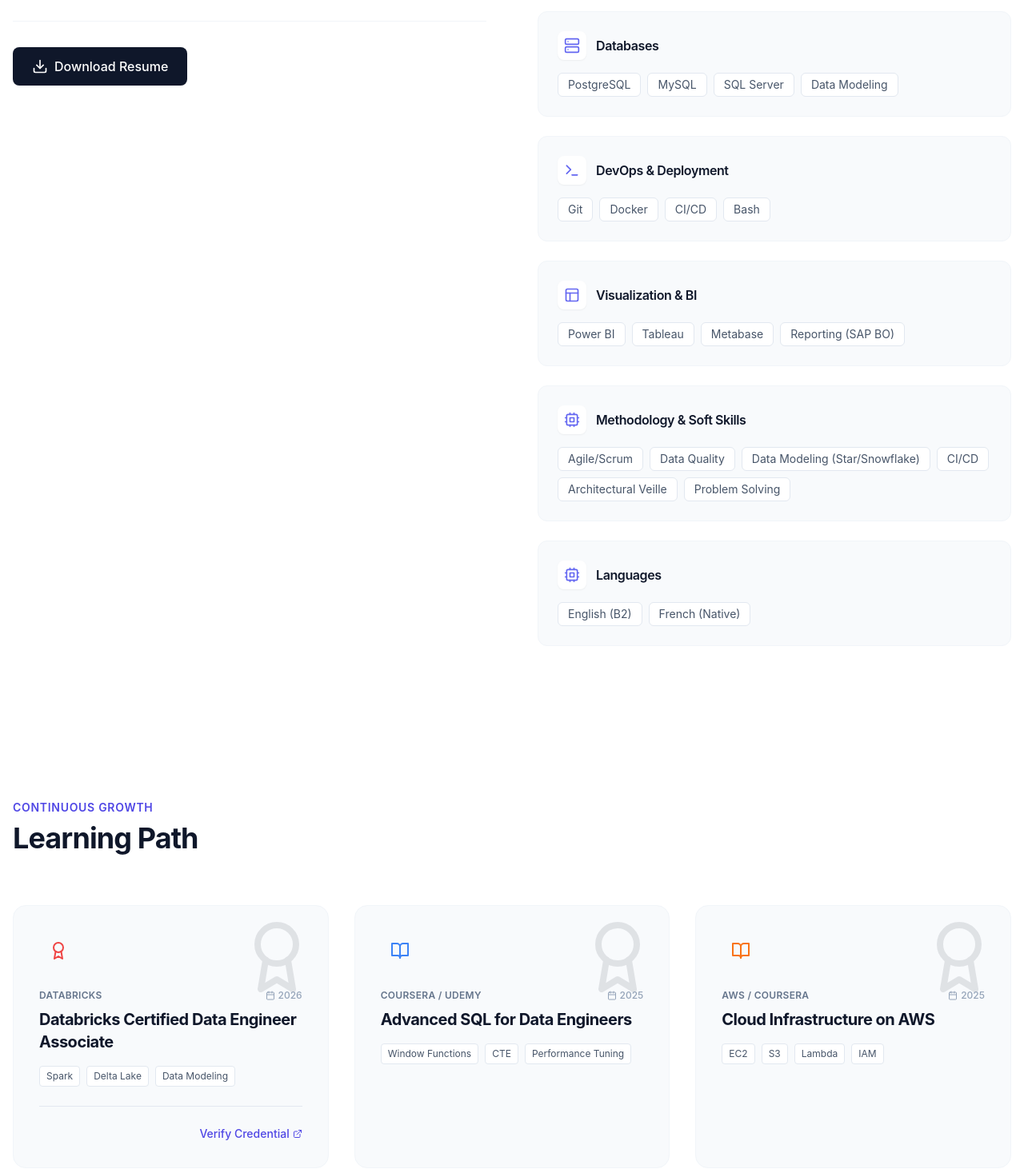
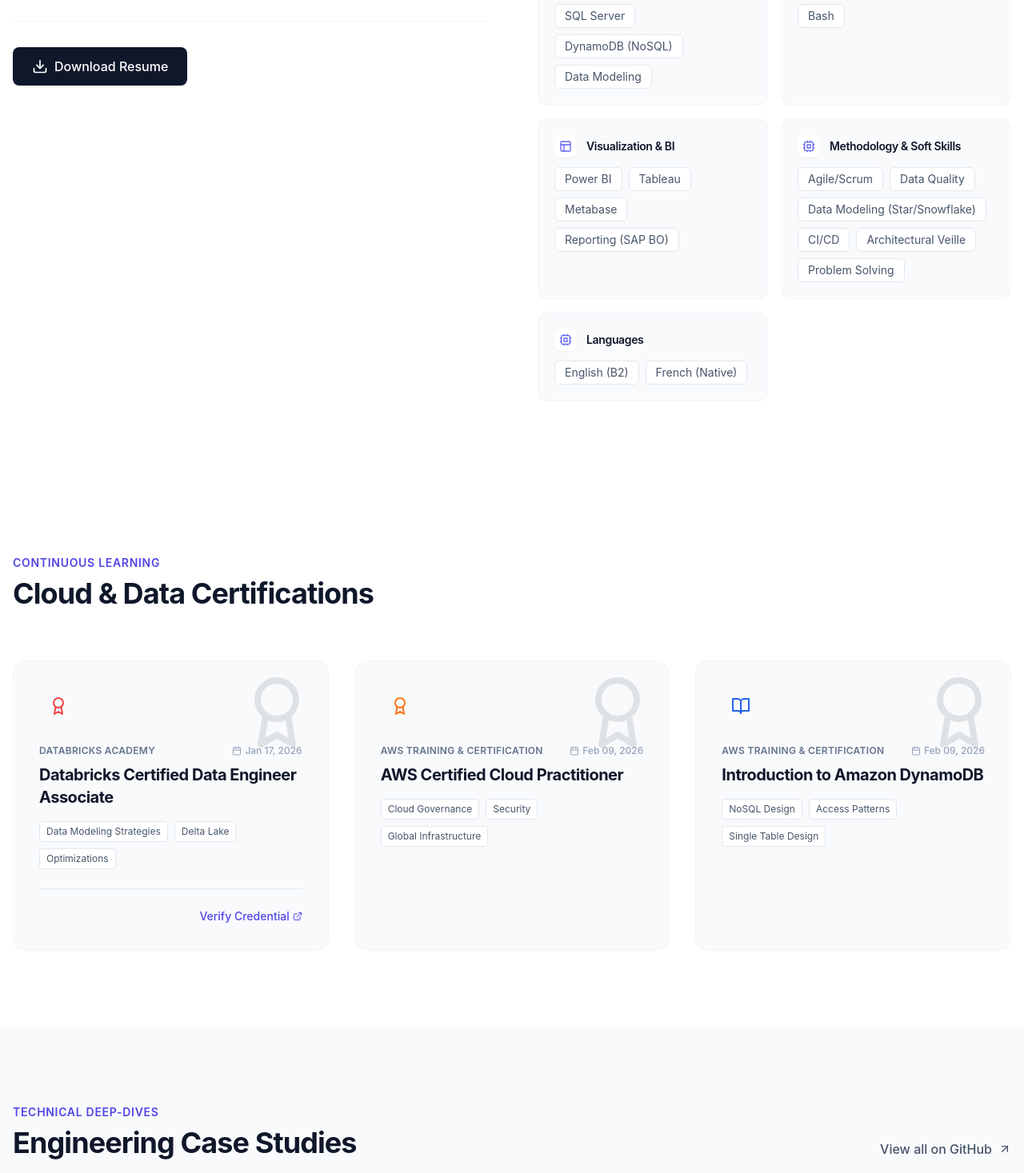
Before and after one commit to Yann2808/Portfolio, a React (Vite) app: page / in a window 1280 px wide. Shown: the part 1330-2797 px from the top of the page at 80% size. Built offline with nearby package versions, Linux system fonts and the light colour scheme.

Commit message:
feat: add core portfolio UI components including About, Hero, Learning Path, and Projects sections.

```diff
--- a/src/components/About.tsx
+++ b/src/components/About.tsx
@@ -10,12 +10,12 @@ const About = () => {
     {
       category: 'Big Data & Cloud Ecosystem',
       icon: Database,
-      items: ['Spark (RDD/DataFrames)', 'Hadoop', 'Hive', 'HDFS', 'Distributed Arch.', 'AWS']
+      items: ['Spark (RDD/DataFrames)', 'Hadoop', 'Hive', 'HDFS', 'Distributed Arch.', 'AWS (Cloud Essentials)', 'DynamoDB']
     },
     {
-      category: 'Databases',
+      category: 'Databases (SQL & NoSQL)',
       icon: Server,
-      items: ['PostgreSQL', 'MySQL', 'SQL Server', 'Data Modeling']
+      items: ['PostgreSQL', 'MySQL', 'SQL Server', 'DynamoDB (NoSQL)', 'Data Modeling']
     },
     {
       category: 'DevOps & Deployment',
@@ -89,14 +89,14 @@ const About = () => {
               Technical Arsenal
             </h3>
 
-            <div className="grid gap-6">
+            <div className="grid grid-cols-1 md:grid-cols-2 gap-4">
               {skills.map((group, idx) => (
-                <div key={idx} className="bg-slate-50 dark:bg-slate-900/50 rounded-xl p-6 border border-slate-100 dark:border-slate-800 hover:border-indigo-500/30 transition-colors">
-                  <div className="flex items-center gap-3 mb-4">
-                    <div className="p-2 bg-white dark:bg-slate-800 rounded-lg shadow-sm">
-                      <group.icon className="w-5 h-5 text-indigo-500" />
+                <div key={idx} className="bg-slate-50 dark:bg-slate-900/50 rounded-xl p-5 border border-slate-100 dark:border-slate-800 hover:border-indigo-500/30 transition-colors h-full">
+                  <div className="flex items-center gap-3 mb-3">
+                    <div className="p-1.5 bg-white dark:bg-slate-800 rounded-lg shadow-sm">
+                      <group.icon className="w-4 h-4 text-indigo-500" />
                     </div>
-                    <h4 className="font-semibold text-slate-900 dark:text-white">{group.category}</h4>
+                    <h4 className="font-semibold text-slate-900 dark:text-white text-sm">{group.category}</h4>
                   </div>
                   <div className="flex flex-wrap gap-2">
                     {group.items.map((skill) => (
--- a/src/components/Hero.tsx
+++ b/src/components/Hero.tsx
@@ -27,7 +27,8 @@ const Hero = () => {
           </h1>
 
           <p className="text-xl text-slate-600 dark:text-slate-300 mb-10 max-w-2xl mx-auto leading-relaxed animate-fade-in animate-delay-200">
-            Crafting robust, scalable <strong>ETL pipelines</strong> & <strong>Data Architectures</strong> with the precision and best practices of a Software Engineer.
+            Expert in <strong>Data Pipelines</strong> & <strong>Medallion Architectures</strong>. <br className="hidden md:block" />
+            Databricks Certified & trained in <strong>AWS Cloud & NoSQL</strong> environments.
           </p>
 
           <div className="flex flex-col sm:flex-row items-center justify-center gap-4 mb-20 animate-fade-in animate-delay-300">
--- a/src/components/LearningPath.tsx
+++ b/src/components/LearningPath.tsx
@@ -4,30 +4,30 @@ const LearningPath = () => {
     const certifications = [
         {
             title: "Databricks Certified Data Engineer Associate",
-            issuer: "Databricks",
-            date: "2026",
-            skills: ["Spark", "Delta Lake", "Data Modeling"],
-            link: "https://credentials.databricks.com/", // Placeholder
+            issuer: "Databricks Academy",
+            date: "Jan 17, 2026",
+            skills: ["Data Modeling Strategies", "Delta Lake", "Optimizations"],
+            link: "https://credentials.databricks.com/",
             type: "Certification",
             color: "bg-red-500"
         },
         {
-            title: "Advanced SQL for Data Engineers",
-            issuer: "Coursera / Udemy",
-            date: "2025",
-            skills: ["Window Functions", "CTE", "Performance Tuning"],
+            title: "AWS Certified Cloud Practitioner",
+            issuer: "AWS Training & Certification",
+            date: "Feb 09, 2026",
+            skills: ["Cloud Governance", "Security", "Global Infrastructure"],
+            link: "",
+            type: "Certification",
+            color: "bg-orange-500"
+        },
+        {
+            title: "Introduction to Amazon DynamoDB",
+            issuer: "AWS Training & Certification",
+            date: "Feb 09, 2026",
+            skills: ["NoSQL Design", "Access Patterns", "Single Table Design"],
             link: "",
             type: "Course",
-            color: "bg-blue-500"
-        },
-        {
-            title: "Cloud Infrastructure on AWS",
-            issuer: "AWS / Coursera",
-            date: "2025",
-            skills: ["EC2", "S3", "Lambda", "IAM"],
-            link: "",
-            type: "Course",
-            color: "bg-orange-500"
+            color: "bg-blue-600"
         }
     ];
 
@@ -39,8 +39,8 @@ const LearningPath = () => {
             <div className="container mx-auto px-4">
                 <div className="flex flex-col md:flex-row justify-between items-end mb-16">
                     <div>
-                        <span className="text-indigo-600 dark:text-indigo-400 font-semibold tracking-wider uppercase text-sm mb-2 block">Continuous Growth</span>
-                        <h2 className="text-3xl md:text-4xl font-bold text-slate-900 dark:text-white">Learning Path</h2>
+                        <span className="text-indigo-600 dark:text-indigo-400 font-semibold tracking-wider uppercase text-sm mb-2 block">Continuous Learning</span>
+                        <h2 className="text-3xl md:text-4xl font-bold text-slate-900 dark:text-white">Cloud & Data Certifications</h2>
                     </div>
                 </div>
 
--- a/src/components/Projects.tsx
+++ b/src/components/Projects.tsx
@@ -14,12 +14,12 @@ const projects = [
       "live": ""
     },
     "details": {
-      "problem": "With the rapid adoption of electric vehicles, charging infrastructure planning has become critical. The client struggled to process terabytes of charging session data efficiently, leading to delays in identifying high-demand areas and optimizing grid load.",
-      "solution": "Architected a scalable Big Data pipeline using Apache Spark and Databricks. Utilized Delta Lake for ACID transactions and time travel capabilities. Implemented advanced window functions to analyze peak usage hours and charging behaviors across different demographics.",
-      "impact": "Reduced data processing time by 60%, enabling daily reporting instead of weekly. Identified 15+ under-served locations for new charging stations, projected to increase revenue by 20% in the first year.",
+      "problem": "With the rapid adoption of electric vehicles, the client faced a data bottleneck. Processing terabytes of charging session data was taking 48+ hours, making it impossible to derive timely insights for infrastructure planning and grid load optimization.",
+      "solution": "Designed a Medallion Architecture (Bronze/Silver/Gold) on Databricks. The pipeline ingests raw JSON logs into Delta Lake. Silver tables clean and enforce schema, while Gold tables aggregate metrics for Power BI. Used Spark Structured Streaming for near real-time ingestion.",
+      "impact": "Reduced data processing time from 48h to 4 hours (90% reduction). Enabled daily reporting on peak usage. Identified 15+ under-served locations, projecting a 20% revenue increase.",
       "stack": [
         { name: "Databricks (Compute)" },
-        { name: "PySpark (ETL)" },
+        { name: "PySpark (Optimization)" },
         { name: "Delta Lake (Storage)" },
         { name: "Power BI (Viz)" }
       ]
@@ -36,13 +36,13 @@ const projects = [
       live: ''
     },
     details: {
-      problem: "E-commerce businesses often lack granular visibility into user journeys. The existing monolithic solution was brittle, hard to scale, and failed to provide real-time insights into cart abandonment and product performance.",
-      solution: "Built a microservices-based analytics platform containerized with Docker. Orchestrated ETL workflows using Prefect to ingest clickstream data. Stored processed data in a dimensional PostgreSQL schema optimized for read-heavy analytical queries.",
-      impact: "Achieved 99.9% pipeline uptime. Enabled real-time dashboards that helped reduce cart abandonment by 12% through targeted interventions triggered by the new data signals.",
+      problem: "The existing e-commerce analytics were based on a monolithic, brittle SQL script that failed frequently. The business lacked visibility into real-time user journeys and cart abandonment drivers.",
+      solution: "Built a microservices-based architecture containerized with Docker. Used Prefect to orchestrate complex dependencies (Extract -> Transform -> Load). Implemented a Star Schema in PostgreSQL to optimize analytical queries (OLAP) separate from the transactional DB (OLTP).",
+      impact: "Achieved 99.9% pipeline uptime and zero manual interventions. Reduced cart abandonment by 12% through targeted insights. Provided a reusable, modular infrastructure for future analytics needs.",
       stack: [
         { name: "Prefect (Orchestration)" },
         { name: "Docker (Containerization)" },
-        { name: "PostgreSQL (Warehouse)" },
+        { name: "PostgreSQL (Star Schema)" },
         { name: "Pandas (Transformation)" }
       ]
     }
@@ -107,8 +107,8 @@ const Projects = () => {
       <div className="container mx-auto px-4">
         <div className="flex flex-col md:flex-row justify-between items-end mb-16">
           <div>
-            <span className="text-indigo-600 dark:text-indigo-400 font-semibold tracking-wider uppercase text-sm mb-2 block">Portfolio</span>
-            <h2 className="text-3xl md:text-4xl font-bold text-slate-900 dark:text-white">Featured Projects</h2>
+            <span className="text-indigo-600 dark:text-indigo-400 font-semibold tracking-wider uppercase text-sm mb-2 block">Technical Deep-Dives</span>
+            <h2 className="text-3xl md:text-4xl font-bold text-slate-900 dark:text-white">Engineering Case Studies</h2>
           </div>
           <a href="https://github.com/Yann2808" target='_blank' className="hidden md:flex items-center gap-2 text-slate-600 dark:text-slate-400 hover:text-indigo-600 dark:hover:text-indigo-400 transition-colors font-medium">
             View all on GitHub <ArrowUpRight className="w-4 h-4" />
@@ -134,7 +134,7 @@ const Projects = () => {
                 <div className="absolute inset-0 flex items-center justify-center opacity-0 group-hover:opacity-100 transition-opacity duration-300 z-20">
                   <span className="px-6 py-3 bg-white/90 dark:bg-slate-900/90 backdrop-blur text-slate-900 dark:text-white rounded-full font-semibold shadow-lg hover:scale-105 transition-transform flex items-center gap-2">
                     <BookOpen className="w-4 h-4" />
-                    Read Case Study
+                    View Technical Write-up
                   </span>
                 </div>
               </div>
```
